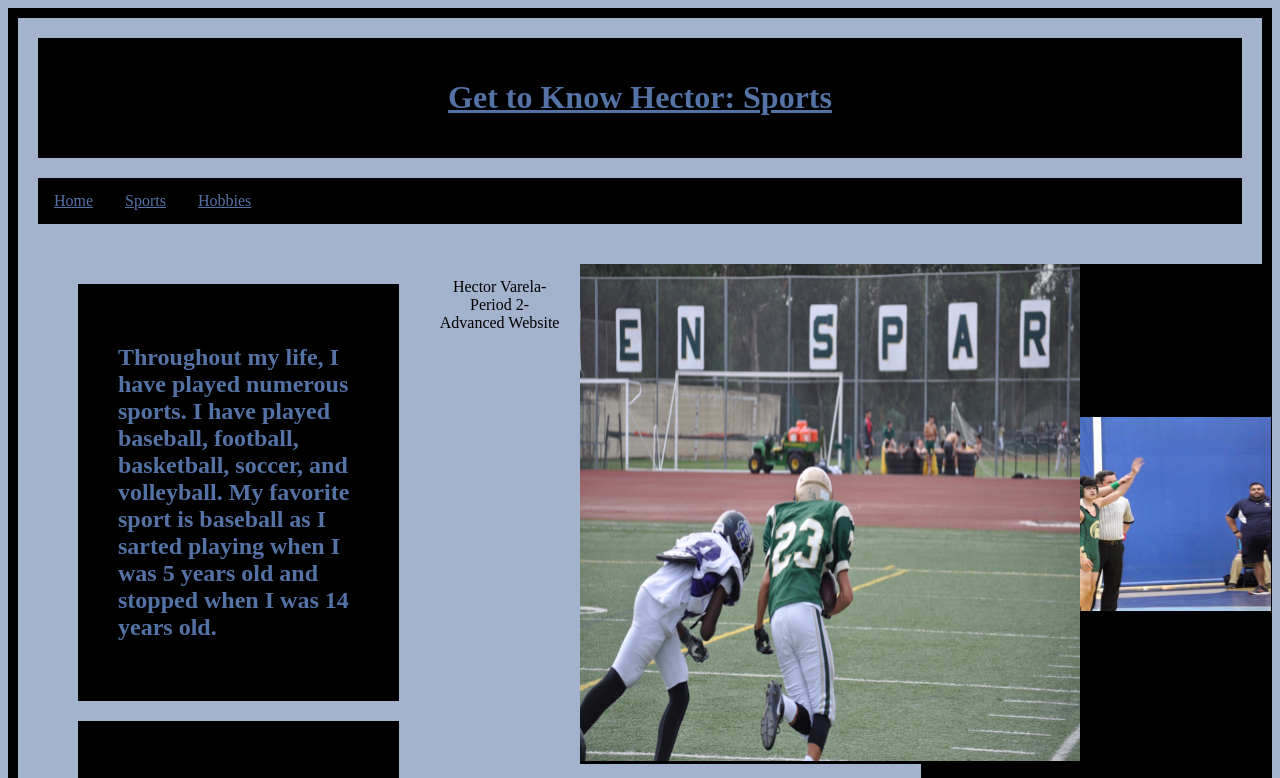
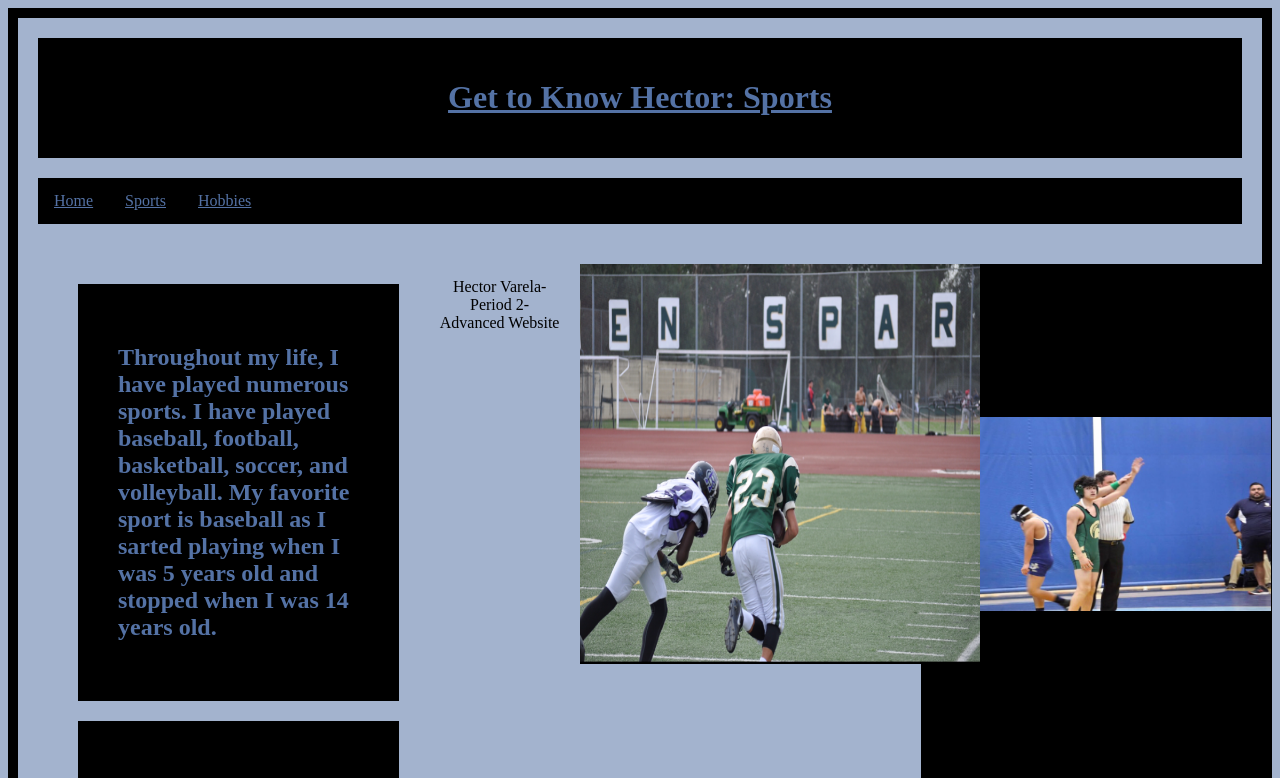
Before and after one commit to hectorvarela2002/Second_Website_CSS, a plain HTML site: page Sports.html in a window 1280 px wide. Shown: the top 778 px of the page. Drawn offline with Linux system fonts and the light colour scheme.

Commit message:
Update Sports.html

```diff
--- a/Sports.html
+++ b/Sports.html
@@ -38,7 +38,7 @@
 
 		<div class="row">
 			<div class="columnmiddle1">
-				<img src="Football.PNG" title="I got laid out here." style="width:500px;height:500px;">
+				<img src="Football.PNG" title="I got laid out here." style="width:400px;height:400px;">
 		</div>
 		</div>
 
```
